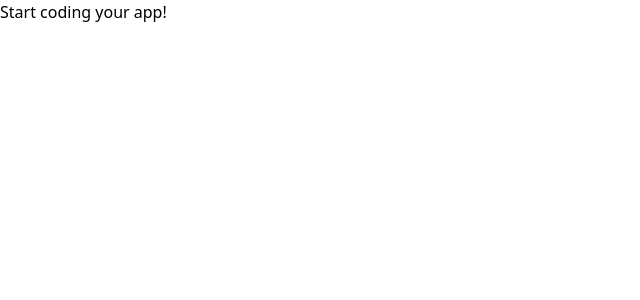
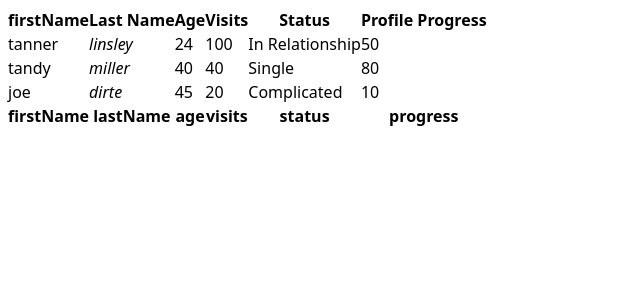
Before and after one commit to artur-minin/infinite-tables, a React (Vite) app: page / in a window 1280 px wide. Shown: the top 300 px of the page, without its empty margins (0-640 px from the left). Built offline with nearby package versions, Linux system fonts and the light colour scheme.

Commit message:
feat: add "Table" component

```diff
--- a/package.json
+++ b/package.json
@@ -19,6 +19,7 @@
   },
   "dependencies": {
     "@tailwindcss/vite": "^4.1.4",
+    "@tanstack/react-table": "^8.21.3",
     "react": "^19.1.0",
     "react-dom": "^19.1.0",
     "tailwindcss": "^4.1.4"
--- a/src/App.tsx
+++ b/src/App.tsx
@@ -1,5 +1,83 @@
+import * as React from 'react'
+import { useMemo } from 'react'
+
+import { createColumnHelper } from '@tanstack/react-table'
+
+import Table, { Person } from '@/components/Table'
+
+const defaultData: Person[] = [
+  {
+    firstName: 'tanner',
+    lastName: 'linsley',
+    age: 24,
+    visits: 100,
+    status: 'In Relationship',
+    progress: 50
+  },
+  {
+    firstName: 'tandy',
+    lastName: 'miller',
+    age: 40,
+    visits: 40,
+    status: 'Single',
+    progress: 80
+  },
+  {
+    firstName: 'joe',
+    lastName: 'dirte',
+    age: 45,
+    visits: 20,
+    status: 'Complicated',
+    progress: 10
+  }
+]
+
 function App() {
-  return <h1>Start coding your app!</h1>
+  const [data, _setData] = React.useState(() => [...defaultData])
+  const columnHelper = createColumnHelper<Person>()
+
+  const columns = useMemo(
+    () => [
+      columnHelper.accessor('firstName', {
+        cell: (info) => info.getValue(),
+        footer: (info) => info.column.id
+      }),
+      columnHelper.accessor((row) => row.lastName, {
+        id: 'lastName',
+        cell: (info) => <i>{info.getValue()}</i>,
+        header: () => <span>Last Name</span>,
+        footer: (info) => info.column.id
+      }),
+      columnHelper.accessor('age', {
+        header: () => 'Age',
+        cell: (info) => info.renderValue(),
+        footer: (info) => info.column.id
+      }),
+      columnHelper.accessor('visits', {
+        header: () => <span>Visits</span>,
+        footer: (info) => info.column.id
+      }),
+      columnHelper.accessor('status', {
+        header: 'Status',
+        footer: (info) => info.column.id
+      }),
+      columnHelper.accessor('progress', {
+        header: 'Profile Progress',
+        footer: (info) => info.column.id
+      })
+    ],
+    [columnHelper]
+  )
+
+  return (
+    <>
+      {data && (
+        <div className="p-2">
+          <Table columns={columns} data={data} />
+        </div>
+      )}
+    </>
+  )
 }
 
 export default App
--- /dev/null
+++ b/src/components/Table.tsx
@@ -0,0 +1,77 @@
+import {
+  flexRender,
+  getCoreRowModel,
+  GroupColumnDef,
+  useReactTable
+} from '@tanstack/react-table'
+
+export type Person = {
+  firstName: string
+  lastName: string
+  age: number
+  visits: number
+  status: string
+  progress: number
+}
+
+// now create types for props for this Table component(https://tanstack.com/table/latest/docs/framework/react/examples/sub-components)
+type TableProps<TData> = {
+  data: TData[]
+  columns: GroupColumnDef<TData>[]
+}
+
+export default function Table({ columns, data }: TableProps<Person>) {
+  const table = useReactTable({
+    data,
+    columns,
+    getCoreRowModel: getCoreRowModel()
+  })
+
+  return (
+    <table>
+      <thead>
+        {table.getHeaderGroups().map((headerGroup) => (
+          <tr key={headerGroup.id}>
+            {headerGroup.headers.map((header) => (
+              <th key={header.id}>
+                {header.isPlaceholder
+                  ? null
+                  : flexRender(
+                      header.column.columnDef.header,
+                      header.getContext()
+                    )}
+              </th>
+            ))}
+          </tr>
+        ))}
+      </thead>
+      <tbody>
+        {table.getRowModel().rows.map((row) => (
+          <tr key={row.id}>
+            {row.getVisibleCells().map((cell) => (
+              <td key={cell.id}>
+                {flexRender(cell.column.columnDef.cell, cell.getContext())}
+              </td>
+            ))}
+          </tr>
+        ))}
+      </tbody>
+      <tfoot>
+        {table.getFooterGroups().map((footerGroup) => (
+          <tr key={footerGroup.id}>
+            {footerGroup.headers.map((header) => (
+              <th key={header.id}>
+                {header.isPlaceholder
+                  ? null
+                  : flexRender(
+                      header.column.columnDef.footer,
+                      header.getContext()
+                    )}
+              </th>
+            ))}
+          </tr>
+        ))}
+      </tfoot>
+    </table>
+  )
+}
```
Also changed, not shown: 2 other files (tests, documents, lock files or other folders).
